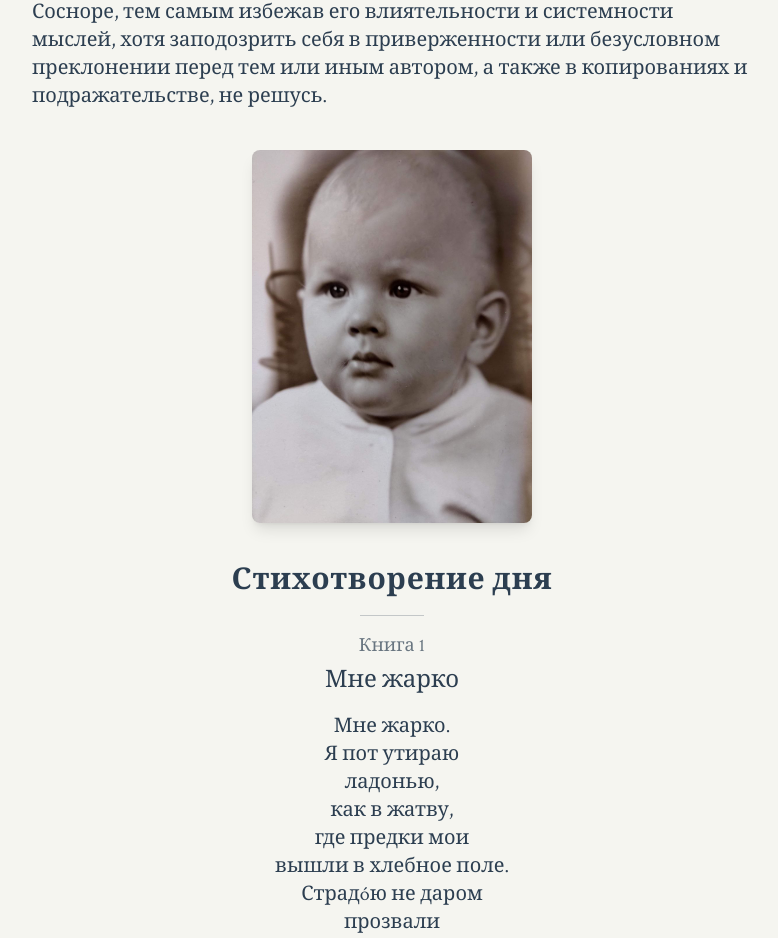
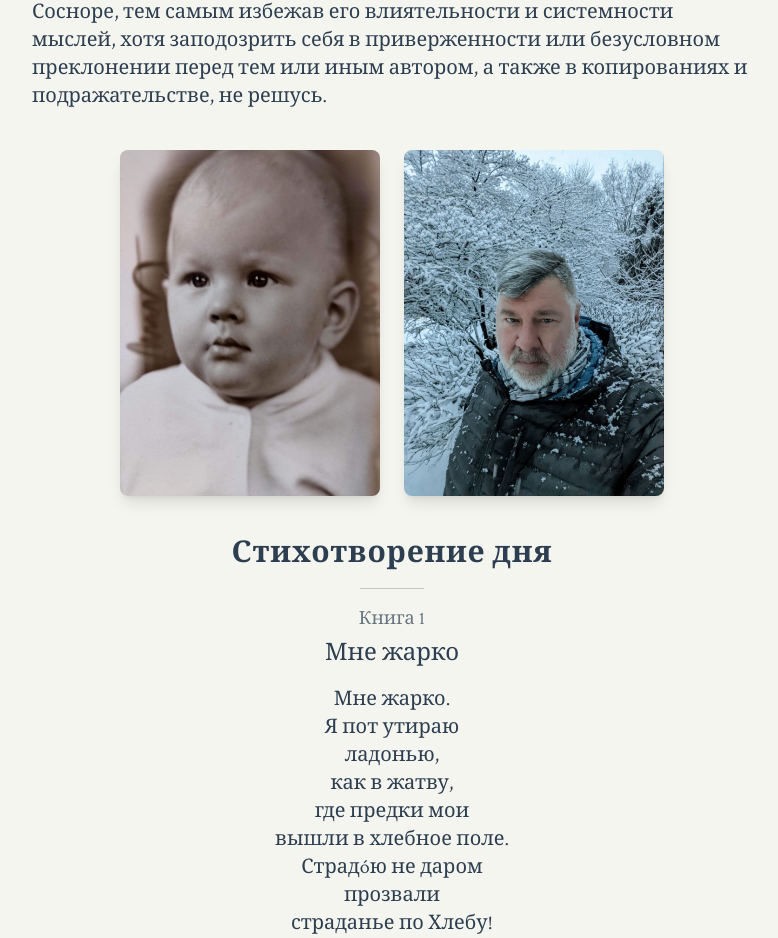
Before and after one commit to ila42/poetry-book, a React (Vite) app: page / in a window 1280 px wide. Shown: the part 1929-2867 px from the top of the page, without its empty margins (248-1026 px from the left). Built offline with nearby package versions, Linux system fonts and the light colour scheme; a web font is replaced by a local one.

Commit message:
изменил стих 196 в первой книге

```diff
--- a/src/data/toc-book.json
+++ b/src/data/toc-book.json
@@ -1328,7 +1328,7 @@
             {
               "type": "poem",
               "id": "poem-196",
-              "title": "Пришёл октябрь",
+              "title": "Осенняя Любовь",
               "page": 196
             },
             {
--- a/src/pages/LandingPage.tsx
+++ b/src/pages/LandingPage.tsx
@@ -142,9 +142,9 @@ export function LandingPage() {
                 </motion.div>
               </div>
 
-              {/* Детское фото */}
+              {/* Фото автора: детское и современное */}
               <motion.div
-                className="mb-10"
+                className="mb-10 flex flex-col md:flex-row items-center justify-center gap-4 md:gap-6"
                 initial={{ opacity: 0, y: 10 }}
                 whileInView={{ opacity: 1, y: 0 }}
                 viewport={{ once: true }}
@@ -153,7 +153,12 @@ export function LandingPage() {
                 <img
                   src="/images/author/childhood.jpg"
                   alt="Андрей Балашов в детстве"
-                  className="mx-auto rounded-lg shadow-lg max-w-[280px] w-full object-cover"
+                  className="rounded-lg shadow-lg max-w-[260px] w-full object-cover"
+                />
+                <img
+                  src="/images/author/photo_2026-01-22_17-15-55.jpg"
+                  alt="Андрей Балашов"
+                  className="rounded-lg shadow-lg max-w-[260px] w-full object-cover"
                 />
               </motion.div>
 
```
Also changed, not shown: src/data/content.json.
